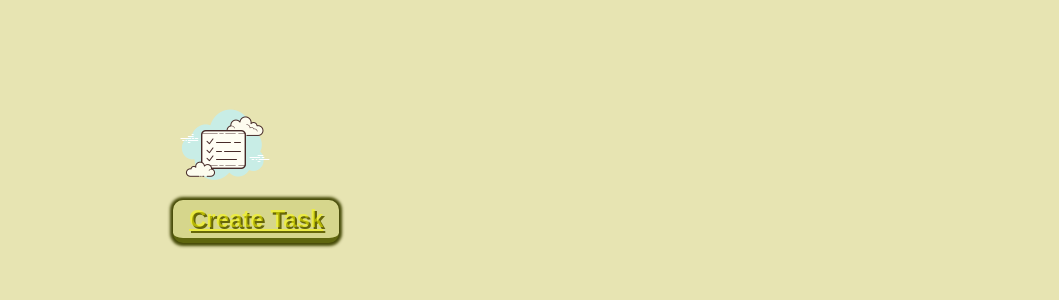
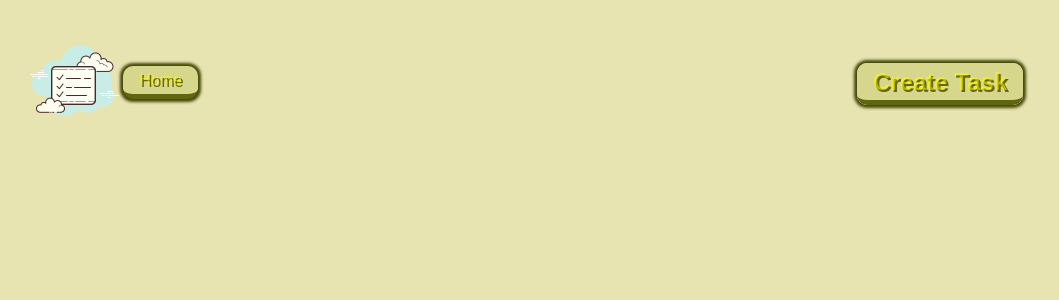
Before and after one commit to Yasaman-k/todo-app, a Vue app: page / in a window 1280 px wide. Shown: the top 300 px of the page, without its empty margins (117-1176 px from the left). Built offline with nearby package versions, Linux system fonts and the light colour scheme; a web font is replaced by a local one.

Commit message:
feat: add not found page

```diff
--- a/src/App.vue
+++ b/src/App.vue
@@ -1,13 +1,40 @@
 <template>
-  <img src="./assets/img/icons8-todo-list-100.png" />
-  <!-- <header>
-    <router-link class="title2" to="/create-task">
-      <h2>
-        Create Task
-      </h2>
-    </router-link>
-  </header>
+  <div class="container" v-if="$route.name!=='NotFound'">
+    <header>
+      <div class="nav-link">
+        <img src="./assets/img/icons8-todo-list-100.png" />
+        <router-link class="title2 removeUnderline" to="/">Home</router-link>
+      </div>
+      <router-view name="home"></router-view>
+    </header>
+    <router-view name="createTask"></router-view>
+  </div>
+  <router-view name="notFound" />
+</template>
 
--->
-<router-view />
-</template>
+<style scoped>
+.container {
+  margin: 2rem auto;
+  max-width: 1000px;
+}
+
+.nav-link {
+  display: flex;
+  align-items: center;
+}
+
+header {
+  display: flex;
+  align-items: center;
+  justify-content: space-between;
+}
+</style>
+
+<script>
+export default {
+  mounted() {
+    // console.log(this.$route);
+    // console.log(this.$route.name);
+  }
+}
+</script>
--- a/src/assets/style.css
+++ b/src/assets/style.css
@@ -1,8 +1,8 @@
 @import url('https://fonts.googleapis.com/css2?family=Cambay&display=swap');
 
 body {
-    margin: 6rem auto;
-    max-width: 700px;
+    /* margin: 6rem auto;
+    max-width: 700px; */
     background-color: rgb(231, 228, 178);
 }
 
@@ -27,10 +27,15 @@ textarea:focus, input:focus, select:focus {
 }
 
 
-
 button {
     background: none;
     border: none;
+}
+
+
+button {
+    font-weight: 700;
+    font-size: 24px;
 }
 
 form {
@@ -82,3 +87,19 @@ input[type="checkbox"]:checked::before {
     background-color: black;
     box-shadow: inset 1em 1em rgb(128, 128, 20);
 }
+
+.title2 {
+    display: inline;
+    padding: 5px 16px;
+    border-bottom: 5px solid rgb(95, 102, 15);
+    border-radius: 10px;
+    text-shadow: 2px 2px rgb(103, 103, 10);
+    color: rgba(255, 255, 0, 0.514);
+    box-shadow: 0px 0px 3px 3px rgb(69, 73, 6);
+    cursor: pointer;
+    background-color: rgb(214, 214, 140);
+}
+
+.title2:hover {
+    background-color: rgb(215, 215, 41);
+}
--- a/src/components/TaskForm.vue
+++ b/src/components/TaskForm.vue
@@ -1,14 +1,7 @@
 <template>
-    <div class="container">
+    <div class="">
         <!-- preventDefault for not refreshing page after submit-->
         <form @submit.prevent="saveNewTask">
-            <header>
-
-
-                <button type="submit" class="title2">Done</button>
-                <button class="title2" type="reset">clear</button>
-            </header>
-
             <div class="task-detail">
                 <input v-model="newTask" placeholder="Add Title ... " type="text" />
                 <textarea placeholder="Add Note ... " />
@@ -18,8 +11,15 @@
                         {{cat.title}}
                     </option>
                 </select>
+                <div class="button-group">
+                    <button type="submit" class="title2">Done</button>
+                    <button class="title2" type="reset">clear</button>
+                </div>
             </div>
         </form>
+
+        <hr/>
+
         <h1 class="title2">tasks :</h1>
         <button class="title2" @click="removeAllTasks">remove all tasks</button>
         <button class="title2" @click="markAllDone">Mark all Done</button>
@@ -189,7 +189,7 @@ export default {
 </script>
 
 <!-- style css-->
-<style>
+<style scoped>
 .delete {
     margin-left: 20px;
     cursor: pointer;
@@ -197,22 +197,6 @@ export default {
 
 .container {
     margin: 1rem 1rem;
-}
-
-.title2 {
-    display: inline;
-    padding: 5px 16px;
-    border-bottom: 5px solid rgb(95, 102, 15);
-    border-radius: 10px;
-    text-shadow: 2px 2px rgb(103, 103, 10);
-    color: rgba(255, 255, 0, 0.514);
-    box-shadow: 0px 0px 3px 3px rgb(69, 73, 6);
-    cursor: pointer;
-    background-color: rgb(214, 214, 140);
-}
-
-.title2:hover {
-    background-color: rgb(215, 215, 41);
 }
 
 .task-detail {
@@ -230,11 +214,6 @@ textarea {
     resize: none;
 }
 
-button {
-    font-weight: 700;
-    font-size: 24px;
-}
-
 li h3 {
     margin-left: 10px;
 }
@@ -244,12 +223,6 @@ li div {
     align-items: center;
 }
 
-header {
-    display: flex;
-    align-items: center;
-    justify-content: space-between;
-}
-
 .done {
     text-decoration: line-through;
 }
--- a/src/router/index.js
+++ b/src/router/index.js
@@ -1,15 +1,30 @@
 import TaskPage from "../views/TaskPage.vue";
-import HomePage from "../views/HomePage.vue"
+import HomePage from "../views/HomePage.vue";
+import NotFound from "../views/NotFound.vue"
 import { createRouter, createWebHistory } from "vue-router";
 
 const routes = [
     {
         path: "/",
-        component: HomePage,
+        components: {
+            default: HomePage,
+            home: HomePage,
+        },
     },
     {
         path: "/create-task",
-        component: TaskPage,
+        components: {
+            default: TaskPage,
+            createTask: TaskPage,
+        },
+    },
+    {
+        path: "/:catchAll(.*)",
+        name: "NotFound",
+        components: {
+            default: NotFound,
+            notFound: NotFound,
+        }
     },
 ];
 
--- a/src/views/HomePage.vue
+++ b/src/views/HomePage.vue
@@ -1,9 +1,17 @@
 <template>
-    <header>
-        <router-link class="title2" to="/create-task">
-            <h2>
+    <div>
+        <router-link class="removeUnderline"  to="/create-task" >
+            <h2 class="title2">
                 Create Task
             </h2>
         </router-link>
-    </header>
+    </div>
 </template>
+
+
+<style>
+.removeUnderline {
+    text-decoration: none;
+}
+
+</style>
--- /dev/null
+++ b/src/views/NotFound.vue
@@ -0,0 +1,31 @@
+<template>
+    <div class="center-container">
+        <p>
+            Page
+            <br />
+            Not found
+        </p>
+        <router-link class="link" to="/">Back to home page ---></router-link>
+    </div>
+</template>
+
+<style scoped>
+.center-container {
+    position: absolute;
+    top: 50%;
+    left: 50%;
+    transform: translate(-50%, -50%);
+}
+
+.link {
+    text-decoration: none;
+    font-size: 30px;
+    color: #966868;
+}
+
+p {
+    font-size: 8rem;
+    font-weight: 900;
+    color: #966868;
+}
+</style>
--- a/src/views/TaskPage.vue
+++ b/src/views/TaskPage.vue
@@ -1,8 +1,6 @@
 
 <template>
-    <h1>task page</h1>
-    <router-link to="/">Home</router-link>
-    <TaskForm/>
+    <TaskForm />
 </template>
 
 <script>
@@ -14,3 +12,6 @@ export default {
     }
 }
 </script>
+
+<style>
+</style>
```
Also changed, not shown: 1 other file (tests, documents, lock files or other folders).
